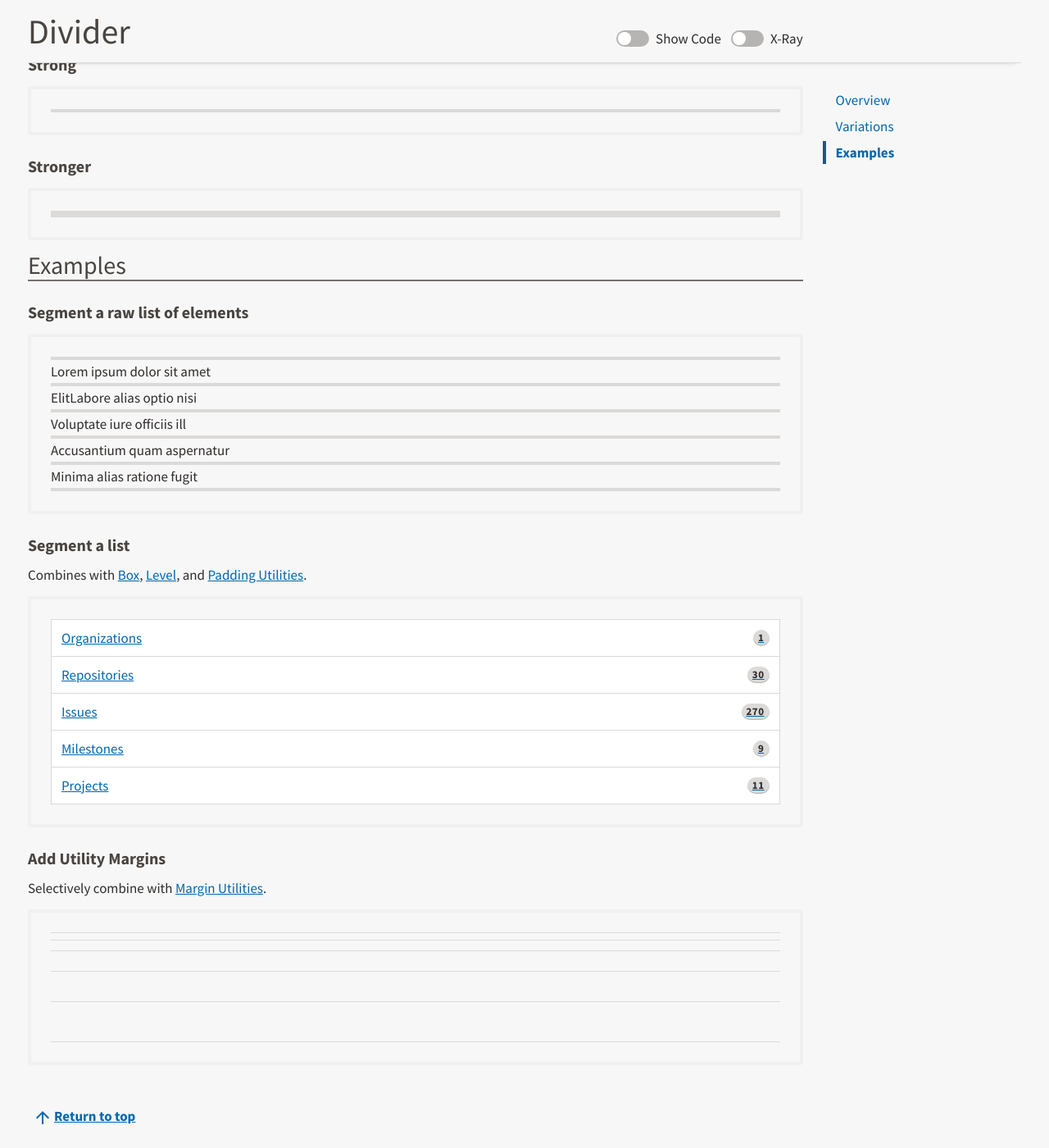
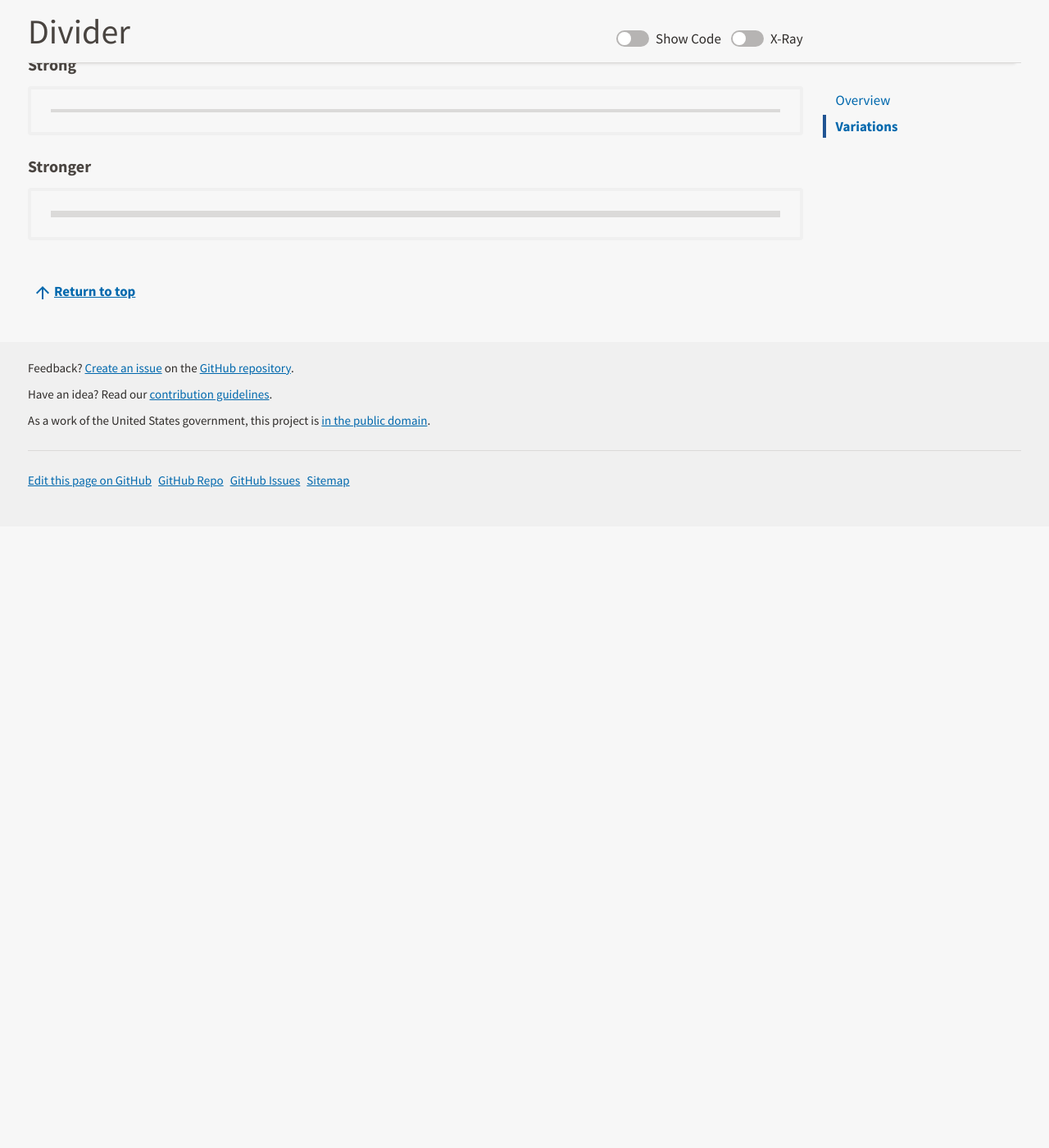
Before and after one commit to USDA-FSA/fsa-design-system, a Jekyll site: the page built from components/divider/index.md, in a window 1280 px wide and 1400 px high, scrolled down 681 px. Shown: the whole window at 82% size. Built offline with Jekyll 4.4.1, drawn with Linux system fonts in a browser that asks for light colours; after the commit the page ends 1311 px from its top, so only the background shows below that.

Commit message:
Refactor uses of Divider in favor of Border Between [closes #472]

```diff
--- a/components/divider/index.md
+++ b/components/divider/index.md
@@ -37,74 +37,3 @@ custom_js: ["ga/ga-tracker.js", "ga/generic.js"]
 {% endcapture %}
 
 {% include preview-and-snippet.html %}
-
-## Examples
-
-### Segment a raw list of elements
-
-{% capture snippet %}
-<div class="fsa-divider fsa-divider--strong"></div>
-Lorem ipsum dolor sit amet
-<div class="fsa-divider fsa-divider--strong"></div>
-ElitLabore alias optio nisi
-<div class="fsa-divider fsa-divider--strong"></div>
-Voluptate iure officiis ill
-<div class="fsa-divider fsa-divider--strong"></div>
-Accusantium quam aspernatur
-<div class="fsa-divider fsa-divider--strong"></div>
-Minima alias ratione fugit
-<div class="fsa-divider fsa-divider--strong"></div>
-{% endcapture %}
-
-{% include preview-and-snippet.html %}
-
-
-### Segment a list
-
-Combines with [Box]({{ site.baseurl }}layout/box/), [Level]({{ site.baseurl }}layout/level/), and [Padding Utilities]({{ site.baseurl }}utilities/#padding).
-
-{% capture snippet %}
-<div class="fsa-box fsa-p--none">
-  <a href="link.html" class="fsa-level fsa-level--justify-between fsa-p--xs fsa-p-l--s fsa-p-r--s">
-    Organizations
-    <span class="fsa-badge">1</span>
-  </a>
-  <div class="fsa-divider"></div>
-  <a href="link.html" class="fsa-level fsa-level--justify-between fsa-p--xs fsa-p-l--s fsa-p-r--s">
-    Repositories
-    <span class="fsa-badge">30</span>
-  </a>
-  <div class="fsa-divider"></div>
-  <a href="link.html" class="fsa-level fsa-level--justify-between fsa-p--xs fsa-p-l--s fsa-p-r--s">
-    Issues
-    <span class="fsa-badge">270</span>
-  </a>
-  <div class="fsa-divider"></div>
-  <a href="link.html" class="fsa-level fsa-level--justify-between fsa-p--xs fsa-p-l--s fsa-p-r--s">
-    Milestones
-    <span class="fsa-badge">9</span>
-  </a>
-  <div class="fsa-divider"></div>
-  <a href="link.html" class="fsa-level fsa-level--justify-between fsa-p--xs fsa-p-l--s fsa-p-r--s">
-    Projects
-    <span class="fsa-badge">11</span>
-  </a>
-</div>
-{% endcapture %}
-
-{% include preview-and-snippet.html %}
-
-### Add Utility Margins
-
-Selectively combine with [Margin Utilities]({{ site.baseurl }}utilities/#margins).
-
-{% capture snippet %}
-<div class="fsa-divider fsa-m-b--xs"></div>
-<div class="fsa-divider fsa-m-b--s"></div>
-<div class="fsa-divider fsa-m-b--m"></div>
-<div class="fsa-divider fsa-m-b--l"></div>
-<div class="fsa-divider fsa-m-b--xl"></div>
-<div class="fsa-divider"></div>
-{% endcapture %}
-
-{% include preview-and-snippet.html %}
```
Also changed, not shown: components/level/index.md (+15 -23 lines), components/switch/index.md (+2 -5 lines).
